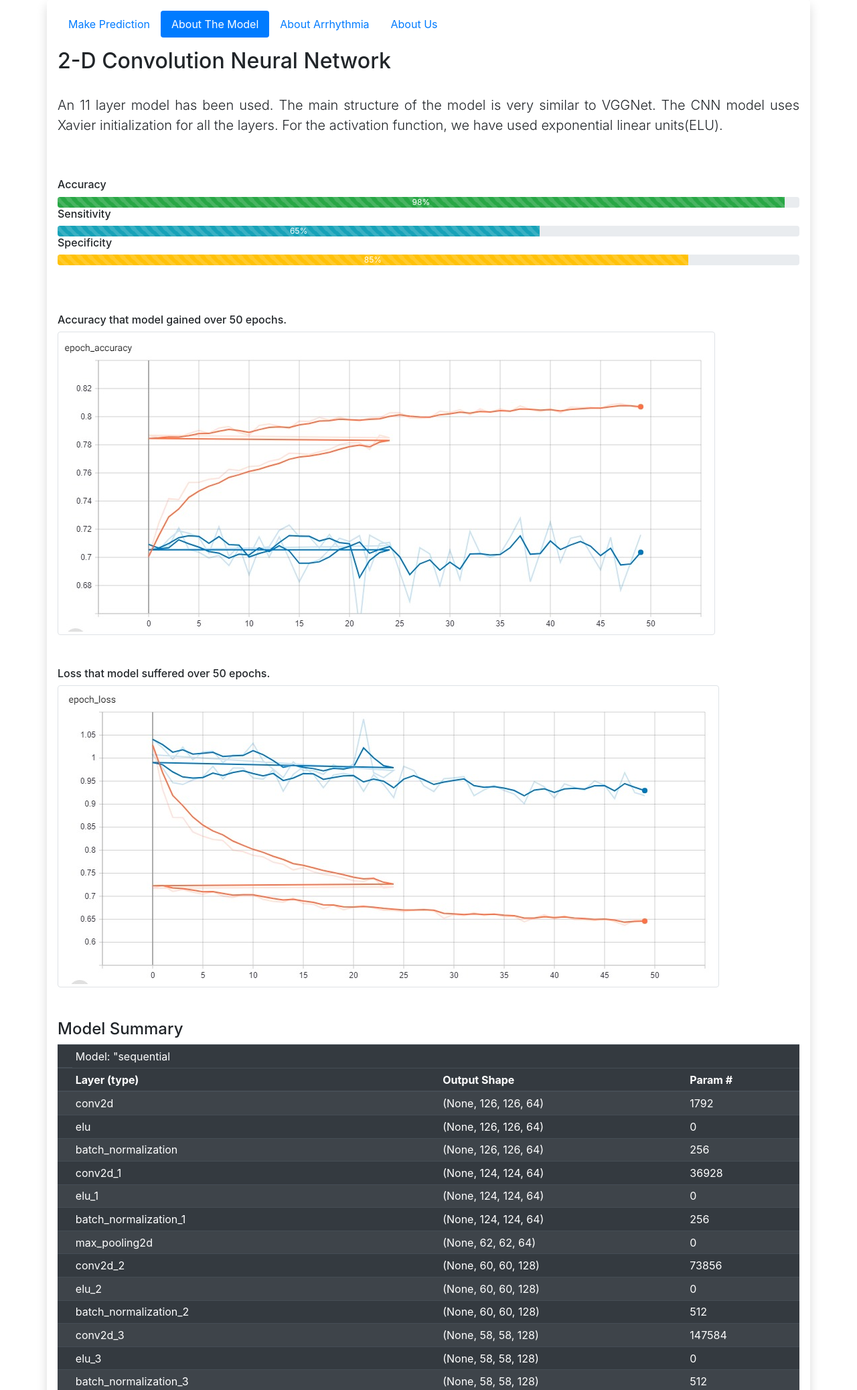
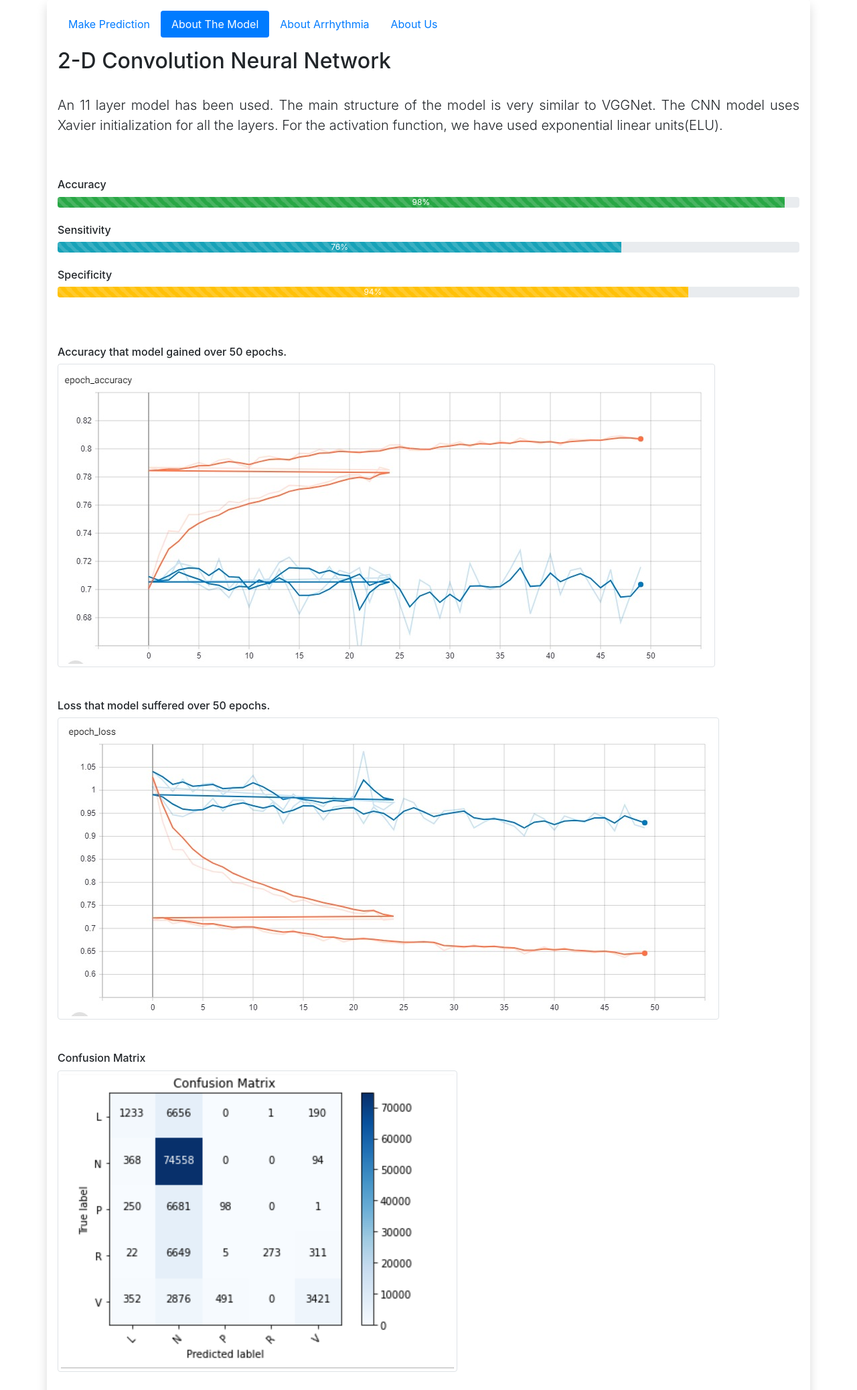
Before and after one commit to nikhilarora068/arrhythmia-prediction, a Django app: page / in a window 1280 px wide, after a click on "About The Model". Shown: the top 2075 px of the page at 67% size. Run offline with Django 3.2, Linux system fonts and the light colour scheme; some libraries are stand-ins or nearby versions.

Commit message:
confussion matrix

```diff
--- a/prediction/templates/index.html
+++ b/prediction/templates/index.html
@@ -121,15 +121,17 @@
           <div class="progress">
             <div class="progress-bar progress-bar-striped progress-bar-animated bg-success" role="progressbar" aria-valuenow="98" aria-valuemin="0" aria-valuemax="100" style="width: 98%">98%</div>
           </div>
+          <br>
 
           <p class="h6">Sensitivity</p>
           <div class="progress">
-            <div class="progress-bar progress-bar-striped progress-bar-animated bg-info" role="progressbar" aria-valuenow="65" aria-valuemin="0" aria-valuemax="100" style="width: 65%">65%</div>
+            <div class="progress-bar progress-bar-striped progress-bar-animated bg-info" role="progressbar" aria-valuenow="76" aria-valuemin="0" aria-valuemax="100" style="width: 76%">76%</div>
           </div>
+          <br>
 
           <p class="h6">Specificity</p>
           <div class="progress">
-            <div class="progress-bar progress-bar-striped progress-bar-animated bg-warning" role="progressbar" aria-valuenow="85" aria-valuemin="0" aria-valuemax="100" style="width: 85%">85%</div>
+            <div class="progress-bar progress-bar-striped progress-bar-animated bg-warning" role="progressbar" aria-valuenow="94" aria-valuemin="0" aria-valuemax="94" style="width: 85%">94%</div>
           </div>
 
 
@@ -142,6 +144,12 @@
 
 
           <br><br><br>
+
+
+          <p class="h6">Confusion Matrix</p>
+          <img src="{% static 'c.png' %}" class="img-fluid img-thumbnail" alt="..." >
+
+          <!-- <br><br><br>
           <p class="h4">Model Summary</p>
           <table class="table table-striped table-sm table-dark">
               <thead>
@@ -359,7 +367,7 @@
 
 
               </tbody>
-            </table>
+            </table> -->
 
         <br><br><br><br>
 
--- a/prediction/views.py
+++ b/prediction/views.py
@@ -7,8 +7,8 @@ import tensorflow
 from tensorflow.keras.preprocessing.image import ImageDataGenerator, img_to_array, load_img
 import numpy as np
 
-model = tensorflow.keras.models.load_model('/home/Linux/Predict_types_of_arrhythmia.h5')
-# model = tensorflow.keras.models.load_model('/Users/NikhilArora/desktop/model3.h5')
+# model = tensorflow.keras.models.load_model('/home/Linux/Predict_types_of_arrhythmia.h5')
+model = tensorflow.keras.models.load_model('/Users/NikhilArora/desktop/Major-II/breakthrough/model3.h5')
 print('loaded model')
 
 
```
Also changed, not shown: prediction/static/c.png (added).
